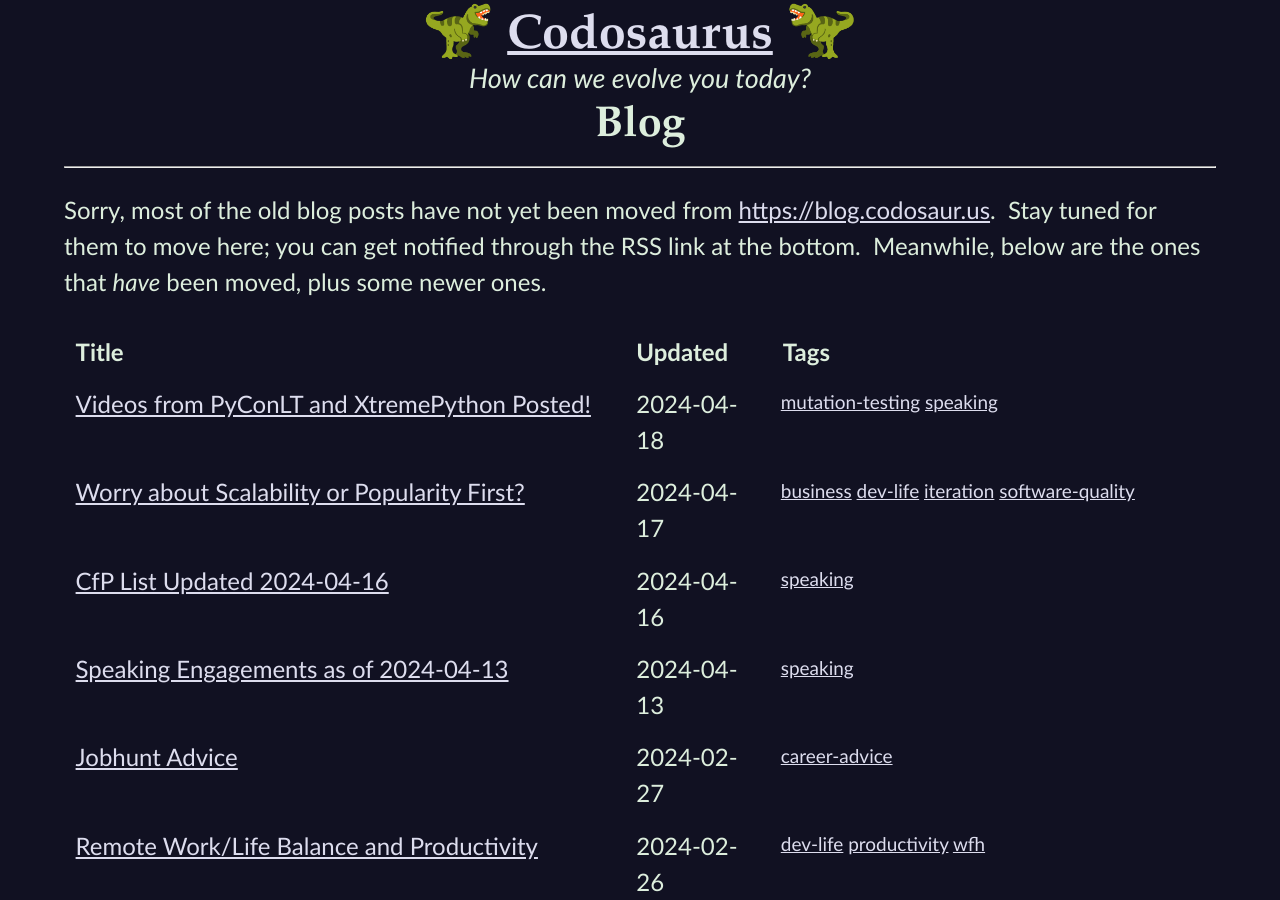
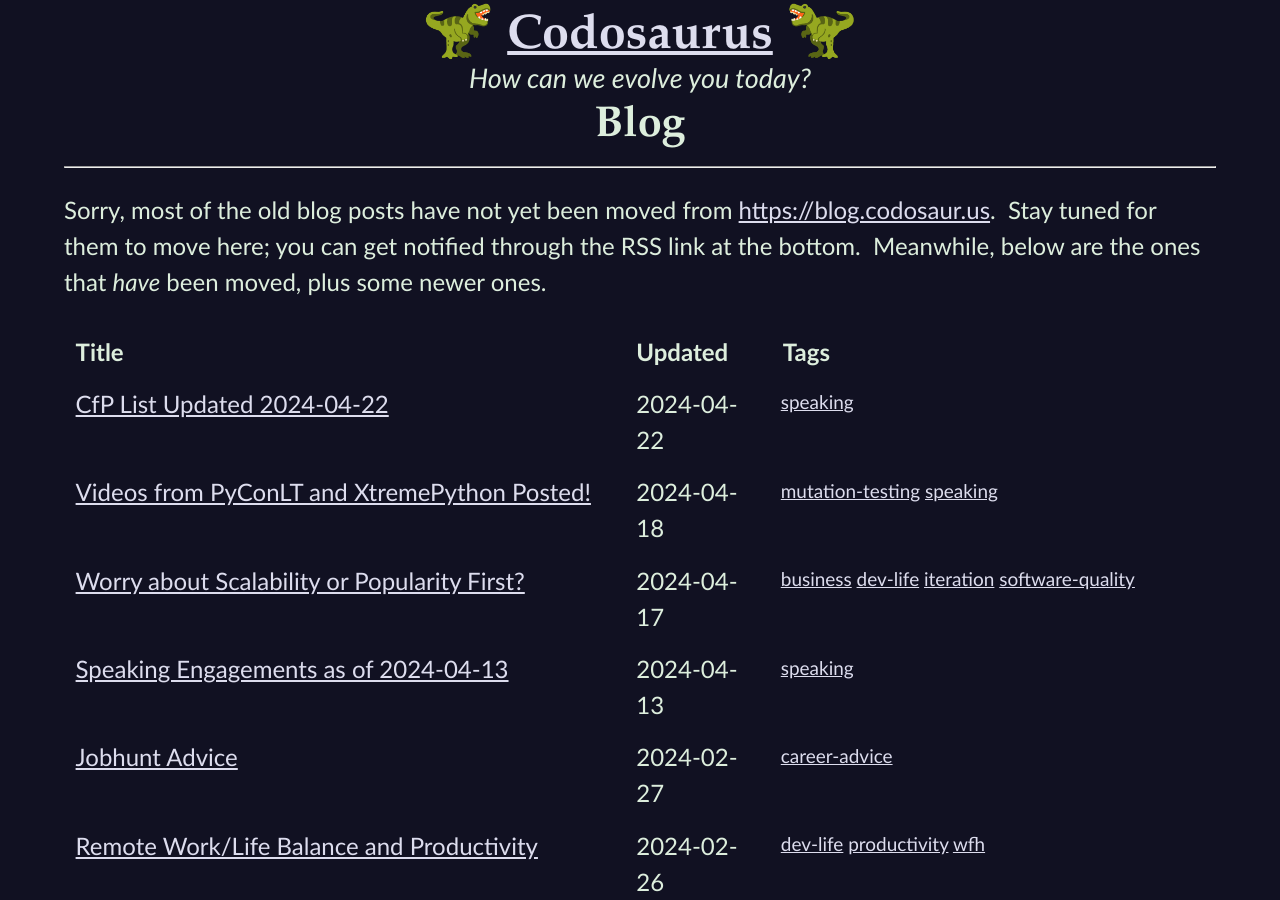
Before and after one commit to CodosaurusLLC/CodosaurusLLC.github.io, a Jekyll site: the page built from blog/index.md, in a window 1280 px wide and 900 px high. Built offline with Jekyll 4.4.1, drawn with Linux system fonts in a browser that asks for light colours.

Commit message:
update cfp list

```diff
--- a/_posts/2024-04-16-cfp-list-updated-2024-04-16.md
+++ b/_posts/2024-04-22-cfp-list-updated-2024-04-22.md
@@ -1,12 +1,12 @@
 ---
 author: Dave Aronson
-date: 2024-04-16
+date: 2024-04-22
 layout: blog-post
-permalink: blog/cfp-list-updated-2024-04-16
+permalink: blog/cfp-list-updated-2024-04-22
 section: Blog
 tags: speaking
 style: cfp-list
-title: CfP List Updated 2024-04-16
+title: CfP List Updated 2024-04-22
 ---
 
 {% include cfp-list-blurb.md %}
```
Also changed, not shown: _includes/cfp-list-blurb.md (+1 -1 lines), _includes/cfps-ending-soon.html (+1 -1 lines).
